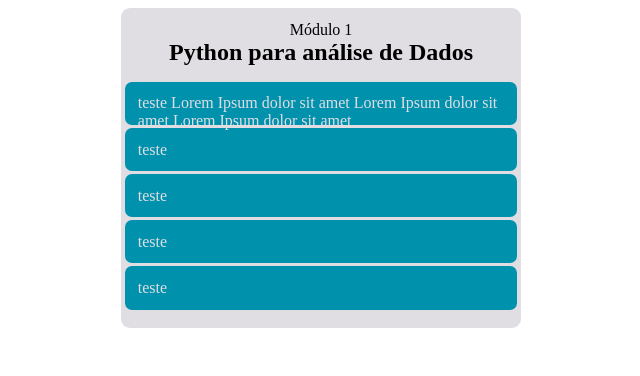
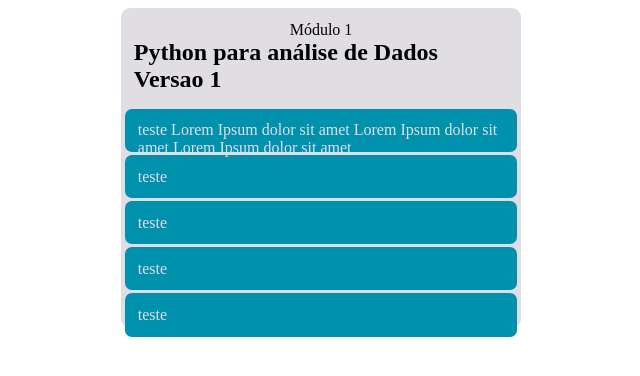
Before and after one commit to thiagoxx2/conflicts-resolve, a plain HTML site: page index.html in a window 1280 px wide. Shown: the whole page, without its empty margins (319-959 px from the left). Drawn offline with Linux system fonts and the light colour scheme.

Commit message:
Versão 1 deef

```diff
--- a/index.html
+++ b/index.html
@@ -16,7 +16,7 @@
     <div class="card">
       <div class="cabecalho">
         <header> Módulo 1 </header>
-        <h2>Python para análise de Dados</h2>
+        <h2>Python para análise de Dados Versao 1</h2>
       </div>
 
       <div class="corpo">
```
